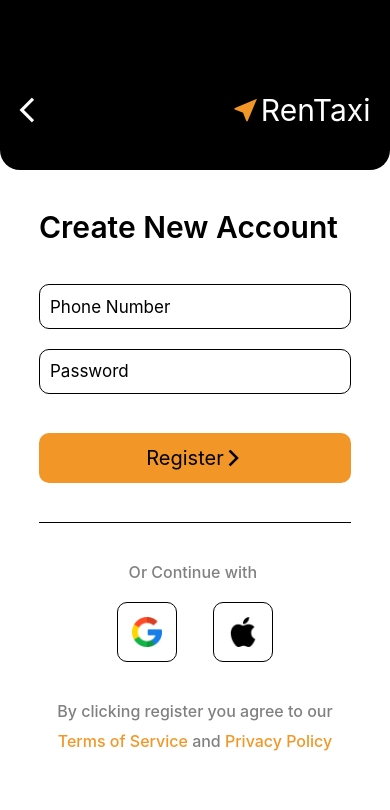
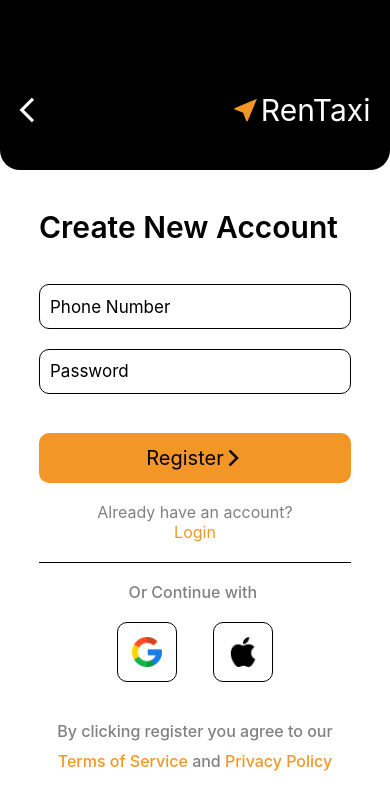
Before and after one commit to mert-donmez/RenTaxi, a React Native app in the folder rentaxi/: screen /Register in a window 390 px wide. Shown: the top 810 px of the page. Built offline with nearby package versions, Linux system fonts and the light colour scheme.

Commit message:
added already have an account button

```diff
--- a/rentaxi/components/RegisterScreen.js
+++ b/rentaxi/components/RegisterScreen.js
@@ -81,6 +81,14 @@ const RegisterScreen = ({navigation}) => {
         <Text style={styles.registerButtonText}>Register</Text>
         <MaterialIcons name='arrow-forward-ios' size={20} color={'black'}/>
       </TouchableOpacity>
+
+      <View style={{justifyContent:'center',alignItems:'center',marginVertical:'5%'}}>
+        <Text style={{color:'grey',fontSize:16}}>Already have an account?</Text>
+        <TouchableOpacity onPress={()=>navigation.navigate('Home')}>
+          <Text style={{color:'#F29727',fontSize:16}}>Login</Text>
+        </TouchableOpacity>
+      </View>
+
       <View style={styles.divider}/>
       <Text style={{textAlign:'center',marginBottom:20,fontSize:16,fontWeight:'500',color:'grey'}}>Or Continue with </Text>
       <View style={styles.registerWithSocialWrapper}>
@@ -144,7 +152,7 @@ const styles = StyleSheet.create({
     height:StyleSheet.hairlineWidth,
     backgroundColor:'black',
     marginHorizontal:'10%',
-    marginVertical:'10%',
+    marginBottom:'5%',
   },
   registerButtonText:{
     color:'black',
```
